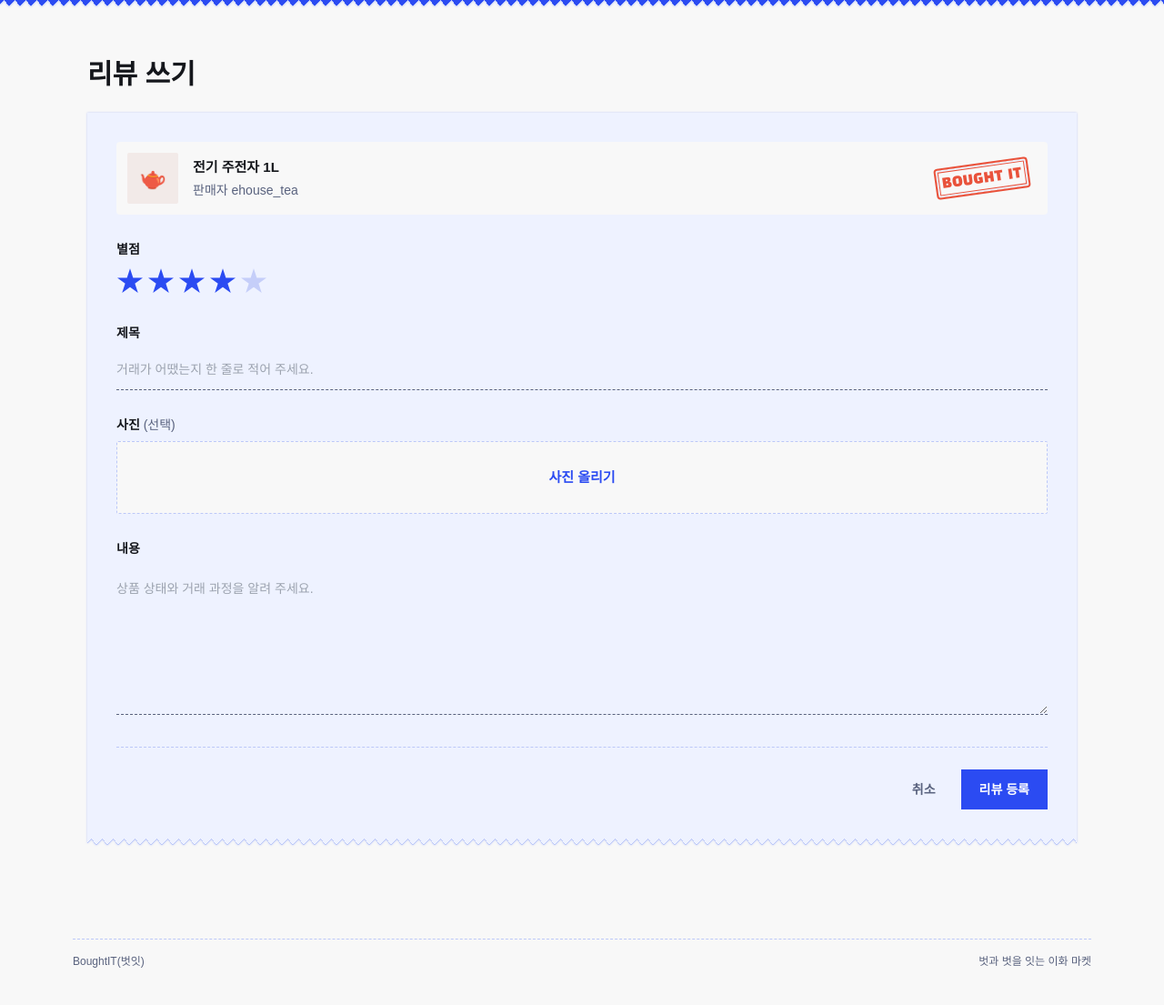
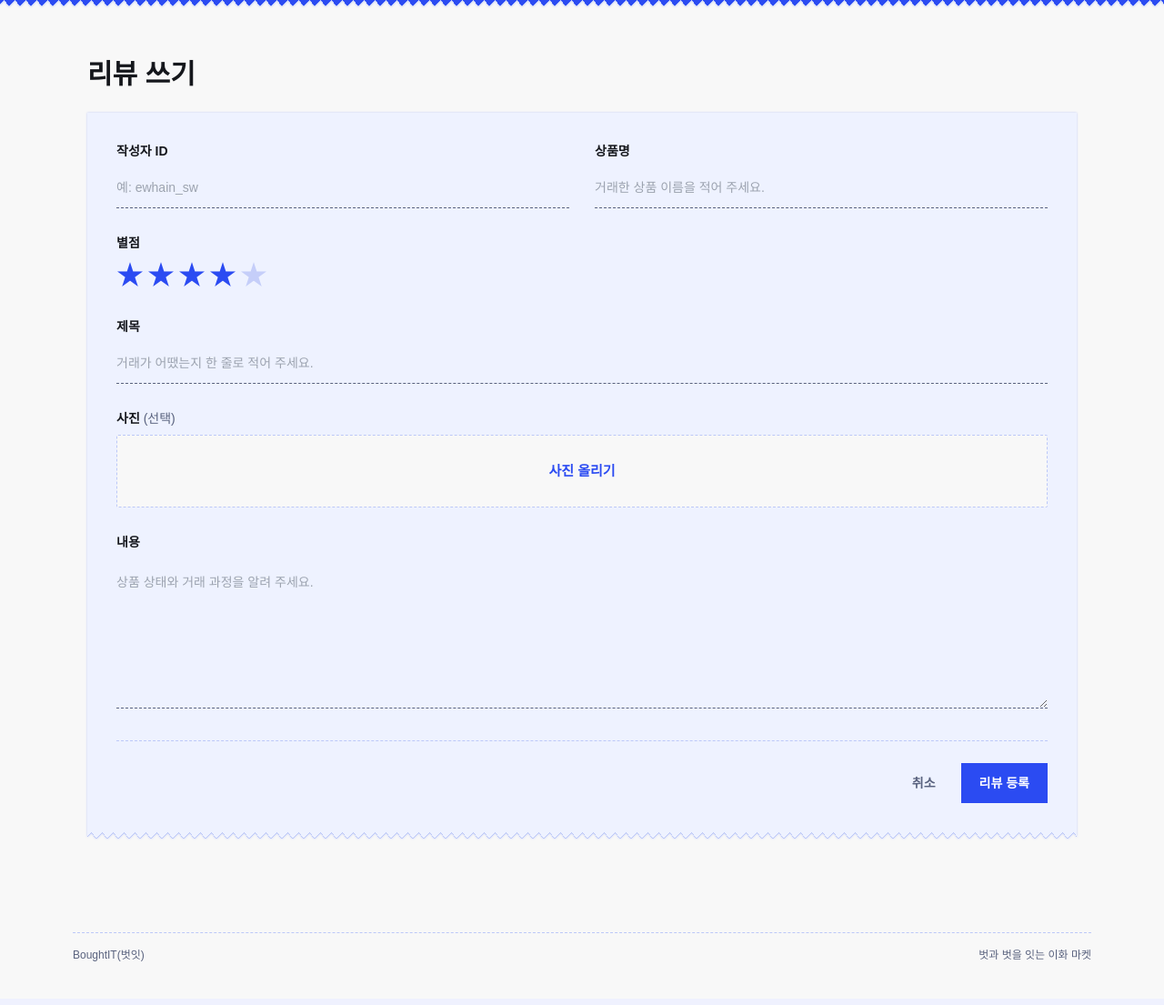
Before and after one commit to gyesswhat/2026_osp_project_Giter, a Flask app: template apps/fe/templates/review/new.html in a window 1280 px wide. Shown: the part 64-1169 px from the top of the page at 91% size. After the commit the page ends 1121 px from the top, so only its background shows below. Run offline with Flask 3, Linux system fonts and the light colour scheme; the template is opened without the code that fills it, so the values that code supplies are empty; parts of the project's set-up code (start-up, migrations or seed data) failed here and were passed over; some libraries are stand-ins or nearby versions; some web fonts are replaced.

Commit message:
feat(fe): 리뷰 작성 폼 필수 입력 항목 보완 및 제출 결과 페이지 추가
Refs: #20

```diff
--- a/apps/fe/templates/product/detail.html
+++ b/apps/fe/templates/product/detail.html
@@ -94,6 +94,7 @@
           {{- '♥ 찜한 물건' if liked else '♡ 찜하기' -}}
         </button>
         {{ button('판매자 리뷰 보기', variant='quiet', href=url_for('review_list', seller=p.seller)) }}
+        {% if sale == 'done' %}{{ button('리뷰 쓰기', variant='outline', href=url_for('review_new', name=p.name)) }}{% endif %}
       </div>
     </div>
   </div>
--- a/apps/fe/templates/review/new.html
+++ b/apps/fe/templates/review/new.html
@@ -1,6 +1,27 @@
+{#
+  리뷰 쓰기 (라우트: review_new, GET 화면 + POST 제출)
 
+  사용자가 입력하는 값 (request.form / request.files 키)
+  - reviewer      리뷰 작성자 ID. 로그인 상태면 session['id']로 채우고 읽기 전용
+  - product_name  거래한 상품명. 상품 상세에서 들어오면 ?name= 값으로 채운다
+  - rating        별점 1~5
+  - title         리뷰 제목
+  - photo         리뷰 사진 파일 (선택, 이미지)
+  - content       리뷰 내용
+
+  BE가 넘길 값 (모두 선택)
+  - product: 상품 dict (name, seller). 주면 위에 거래 상품 카드를 보여 준다
+  - form:    서버 검증에 실패해 다시 그릴 때 사용자가 입력했던 값. 예) request.form
+  - errors:  필드별 오류 메시지 dict. 예) {'title': '제목을 입력해 주세요.'}
+  ※ 사진 파일은 브라우저가 다시 채워 주지 않으므로 오류 후에는 다시 골라야 한다.
+#}
 {% extends "base.html" %}
 {% set active_tab = "review" %}
+{% set f = form or {} %}
+{% set err = errors or {} %}
+{% set login_id = session.get('id') %}
+{% set product_name = f.product_name or (product.name if product else request.args.get('name', '')) %}
+{% set rating = (f.rating or 4) | int %}
 
 {% block title %}리뷰 쓰기 | BoughtIT{% endblock %}
 
@@ -16,19 +37,22 @@
     <!-- 리뷰 작성 영역 -->
     <div class="panel p-8">
 
-      <!-- 거래 상품 정보 -->
-      <div class="flex flex-wrap items-center gap-3 rounded bg-[#F8F8F8] p-3 sm:flex-nowrap sm:gap-4">
+      <!-- 거래 상품 정보: 상품 상세에서 들어왔을 때만 -->
+      {% if product %}
+      <div class="mb-7 flex flex-wrap items-center gap-3 rounded bg-[#F8F8F8] p-3 sm:flex-nowrap sm:gap-4">
 
         <span class="ph relative h-14 w-14 shrink-0 rounded-sm text-2xl"
               style="--h:10">
-          <span class="center">🫖</span>
+          <span class="center">📦</span>
         </span>
 
         <div class="min-w-0 flex-1">
-          <p class="font-semibold text-ink">전기 주전자 1L</p>
+          <p class="font-semibold text-ink">{{ product.name }}</p>
+          {% if product.seller %}
           <p class="mt-1 text-sm text-muted">
-            판매자 ehouse_tea
+            판매자 {{ product.seller }}
           </p>
+          {% endif %}
         </div>
 
         <span class="stamp ml-auto shrink-0 sm:mr-2">
@@ -36,13 +60,52 @@
         </span>
 
       </div>
+      {% endif %}
 
       <!-- 리뷰 작성 폼 -->
-      <form method="post" action="" enctype="multipart/form-data" class="mt-7 space-y-7">
+      <form method="post" action="{{ url_for('review_new') }}" enctype="multipart/form-data" class="space-y-7">
 
-        <!-- 리뷰 작성자 및 상품 정보 -->
-        <input type="hidden" name="product_name" value="전기 주전자 1L">
-        <input type="hidden" name="reviewer" value="{{ session.get('id', '') }}">
+        <!-- 작성자 ID · 상품명 -->
+        <div class="grid gap-7 sm:grid-cols-2">
+          <div>
+            <label for="review-reviewer"
+                   class="mb-2 block text-sm font-semibold text-ink">
+              작성자 ID
+            </label>
+            <input
+              id="review-reviewer"
+              name="reviewer"
+              type="text"
+              value="{{ login_id or f.reviewer or '' }}"
+              placeholder="예: ewhain_sw"
+              maxlength="20"
+              autocomplete="username"
+              {% if login_id %}readonly{% endif %}
+              required
+              class="w-full border-0 border-b border-dashed border-muted bg-transparent px-0 py-3 text-sm text-ink outline-none focus:border-brand {{ 'text-muted' if login_id }}"
+            >
+            {% if err.reviewer %}<p class="error" role="alert">{{ err.reviewer }}</p>
+            {% elif login_id %}<p class="help">로그인한 ID로 등록돼요.</p>{% endif %}
+          </div>
+
+          <div>
+            <label for="review-product"
+                   class="mb-2 block text-sm font-semibold text-ink">
+              상품명
+            </label>
+            <input
+              id="review-product"
+              name="product_name"
+              type="text"
+              value="{{ product_name }}"
+              placeholder="거래한 상품 이름을 적어 주세요."
+              maxlength="40"
+              required
+              class="w-full border-0 border-b border-dashed border-muted bg-transparent px-0 py-3 text-sm text-ink outline-none focus:border-brand"
+            >
+            {% if err.product_name %}<p class="error" role="alert">{{ err.product_name }}</p>{% endif %}
+          </div>
+        </div>
 
         <!-- 별점 -->
         <fieldset>
@@ -58,7 +121,7 @@
                 name="rating"
                 value="{{ score }}"
                 class="peer sr-only"
-                {% if score == 4 %}checked{% endif %}
+                {% if score == rating %}checked{% endif %}
                 required
               >
               <span class="rating-star text-3xl text-[#C5CEF9]"
@@ -66,6 +129,7 @@
             </label>
             {% endfor %}
           </div>
+          {% if err.rating %}<p class="error" role="alert">{{ err.rating }}</p>{% endif %}
         </fieldset>
 
         <!-- 제목 -->
@@ -78,20 +142,25 @@
             id="review-title"
             name="title"
             type="text"
+            value="{{ f.title or '' }}"
             placeholder="거래가 어땠는지 한 줄로 적어 주세요."
+            maxlength="50"
+            required
             class="w-full border-0 border-b border-dashed border-muted bg-transparent px-0 py-3 text-sm text-ink outline-none focus:border-brand"
           >
+          {% if err.title %}<p class="error" role="alert">{{ err.title }}</p>{% endif %}
         </div>
 
-        <!-- 사진 -->
-        <div>
+        <!-- 사진: 고르면 미리보기와 파일 이름을 보여 준다 -->
+        <div data-review-photo>
           <label for="review-photo"
                  class="mb-2 block text-sm font-semibold text-ink">
             사진 <span class="font-normal text-muted">(선택)</span>
           </label>
 
           <label for="review-photo"
-                 class="flex h-20 cursor-pointer items-center justify-center rounded-sm border border-dashed border-line bg-[#F8F8F8] font-semibold text-brandink">
+                 class="flex h-20 cursor-pointer items-center justify-center rounded-sm border border-dashed border-line bg-[#F8F8F8] font-semibold text-brandink"
+                 data-photo-drop>
             사진 올리기
           </label>
 
@@ -101,7 +170,22 @@
             type="file"
             accept="image/*"
             class="sr-only"
+            data-photo-input
           >
+
+          <div class="hidden items-center gap-3" data-photo-preview>
+            <span class="ph h-20 w-20 shrink-0 overflow-hidden rounded-sm">
+              <img alt="고른 사진 미리보기" class="h-full w-full object-cover" data-photo-img>
+            </span>
+            <div class="min-w-0 flex-1">
+              <p class="truncate text-sm text-ink" data-photo-name></p>
+              <div class="mt-1 flex gap-3 text-sm font-semibold">
+                <label for="review-photo" class="cursor-pointer text-brandink">다른 사진</label>
+                <button type="button" class="text-muted" data-photo-clear>지우기</button>
+              </div>
+            </div>
+          </div>
+          {% if err.photo %}<p class="error" role="alert">{{ err.photo }}</p>{% endif %}
         </div>
 
         <!-- 내용 -->
@@ -115,8 +199,10 @@
             name="content"
             rows="5"
             placeholder="상품 상태와 거래 과정을 알려 주세요."
+            required
             class="w-full resize-y border-0 border-b border-dashed border-muted bg-transparent px-0 py-3 text-sm leading-7 text-ink outline-none focus:border-brand"
-          ></textarea>
+          >{{ f.content or '' }}</textarea>
+          {% if err.content %}<p class="error" role="alert">{{ err.content }}</p>{% endif %}
         </div>
 
         <!-- 하단 버튼 -->
@@ -162,4 +248,37 @@
     updateStars();
   });
 </script>
+
+<!-- 사진 미리보기 동작 -->
+<script>
+  document.addEventListener("DOMContentLoaded", function () {
+    const box = document.querySelector("[data-review-photo]");
+    const input = box.querySelector("[data-photo-input]");
+    const drop = box.querySelector("[data-photo-drop]");
+    const preview = box.querySelector("[data-photo-preview]");
+    const img = box.querySelector("[data-photo-img]");
+    const nameEl = box.querySelector("[data-photo-name]");
+    let url = null;
+
+    function show(file) {
+      if (url) URL.revokeObjectURL(url);
+      url = file ? URL.createObjectURL(file) : null;
+      img.src = url || "";
+      nameEl.textContent = file ? file.name : "";
+      // flex 클래스가 hidden 속성을 이겨서 클래스로 숨긴다
+      preview.classList.toggle("hidden", !file);
+      preview.classList.toggle("flex", !!file);
+      drop.classList.toggle("hidden", !!file);
+      drop.classList.toggle("flex", !file);
+    }
+
+    input.addEventListener("change", function () {
+      show(input.files[0] || null);
+    });
+    box.querySelector("[data-photo-clear]").addEventListener("click", function () {
+      input.value = "";
+      show(null);
+    });
+  });
+</script>
 {% endblock %}
```
Also changed, not shown: apps/fe/preview.py (+48 -0 lines), apps/fe/templates/review/done.html (added, +45 -0 lines).
